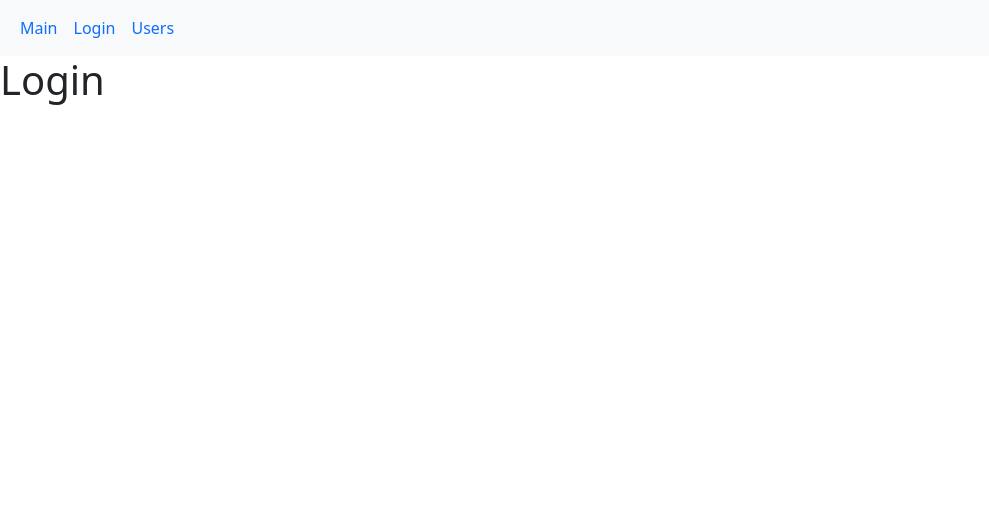
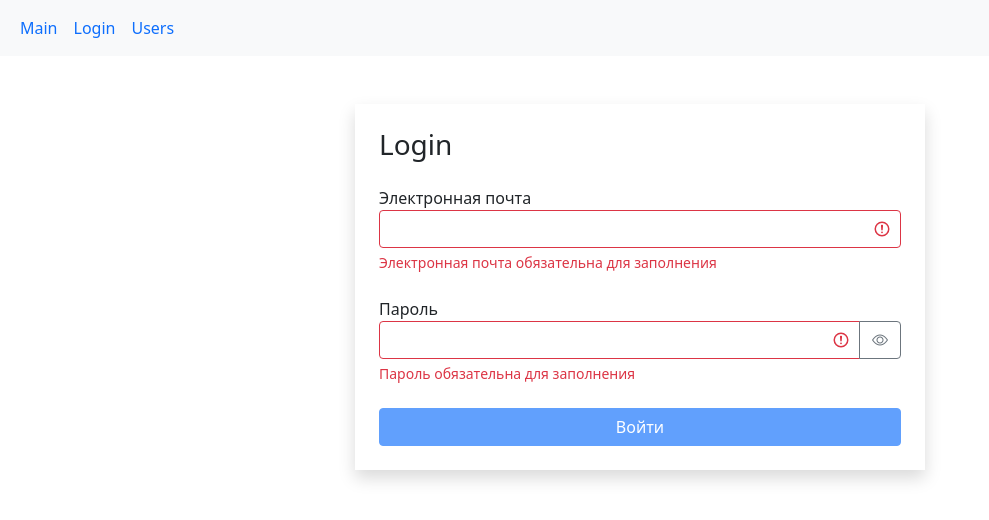
Before and after one commit to sashamx/fast-company, a React (Create React App) app: page /login in a window 1280 px wide. Shown: the top 520 px of the page, without its empty margins (0-989 px from the left). Built offline with nearby package versions, Linux system fonts and the light colour scheme.

Commit message:
Задание: Формы. Часть 1

```diff
--- /dev/null
+++ b/src/app/components/textField.jsx
@@ -0,0 +1,59 @@
+import React, { useState } from "react";
+import PropTypes from "prop-types";
+
+const TextField = ({ label, name, value, onChange, type, error }) => {
+    const [showPassword, setShowPassword] = useState(false);
+
+    const getInputClass = () => {
+        return "form-control" + (error ? " is-invalid" : "");
+    };
+
+    const toogleShowPassword = () => {
+        setShowPassword((prevState) => !prevState);
+    };
+    return (
+        <div className="mb-4">
+            <label htmlFor={name}>{label}</label>
+            <div className="input-group has-validation">
+                <input
+                    type={showPassword ? "text" : type}
+                    id={name}
+                    value={value}
+                    onChange={onChange}
+                    name={name}
+                    className={getInputClass()}
+                />
+
+                {type === "password" && (
+                    <button
+                        className="btn btn-outline-secondary"
+                        type="button"
+                        onClick={toogleShowPassword}
+                    >
+                        <i
+                            className={
+                                "bi bi-eye" + (showPassword ? "-slash" : "")
+                            }
+                        ></i>
+                    </button>
+                )}
+                {error && <div className="invalid-feedback">{error}</div>}
+            </div>
+        </div>
+    );
+};
+
+TextField.defaultProps = {
+    type: "text"
+};
+
+TextField.propTypes = {
+    label: PropTypes.string,
+    name: PropTypes.string,
+    value: PropTypes.string,
+    type: PropTypes.string,
+    onChange: PropTypes.func,
+    error: PropTypes.string
+};
+
+export default TextField;
--- a/src/app/components/users.jsx
+++ b/src/app/components/users.jsx
@@ -8,17 +8,19 @@
 import { useParams } from "react-router-dom";
 import UserPage from "./userPage";
 import _ from "lodash";
+import TextField from "./textField";
 
 const Users = () => {
     const [currentPage, setCurrentPage] = useState(1);
     const [professions, setProfessions] = useState();
     const [selectedProf, setSelectedProf] = useState();
     const [sortBy, setSortBy] = useState({ path: "name", order: "asc" });
-    const pageSize = 4;
+    const pageSize = 2;
 
     const [users, setUsers] = useState();
 
     const params = useParams();
+    const [resultSearch, setResultSearch] = useState("");
 
     useEffect(() => {
         api.users.default.fetchAll().then((data) => setUsers(data));
@@ -38,12 +40,18 @@
         );
     };
 
+    const handleSearch = ({ target }) => {
+        setResultSearch(target.value.toLowerCase());
+        setSelectedProf();
+    };
+
     useEffect(() => {
         api.professions.fetchAll().then((data) => setProfessions(data));
     }, []);
 
     const handleProfessionSelect = (item) => {
         setSelectedProf(item);
+        setResultSearch("");
     };
 
     const handlePageChange = (pageIndex) => {
@@ -52,22 +60,33 @@
 
     useEffect(() => {
         setCurrentPage(1);
-    }, [selectedProf]);
+    }, [selectedProf, resultSearch]);
 
     if (params.id) {
         return <UserPage id={params.id} />;
     }
 
     if (users) {
-        const filtredUsers = selectedProf
-            ? users.filter((user) => _.isEqual(user.profession, selectedProf))
-            : users;
+        let filtredUsers = [];
+        if (resultSearch.trim().length === 0) {
+            filtredUsers = selectedProf
+                ? users.filter((user) =>
+                      _.isEqual(user.profession, selectedProf)
+                  )
+                : users;
+        } else {
+            filtredUsers = users.filter((user) =>
+                new RegExp(resultSearch, "g").test(user.name.toLowerCase())
+            );
+        }
+
         const count = filtredUsers.length;
         const sortedUsers = _.orderBy(
             filtredUsers,
             [sortBy.path],
             [sortBy.order]
         );
+
         const usersCrop = paginate(sortedUsers, currentPage, pageSize);
 
         const clearFilter = () => {
@@ -99,6 +118,12 @@
                 </div>
                 <div className="d-flex flex-column">
                     <SearchStatus length={count} />
+                    <TextField
+                        label={"Поиск"}
+                        name={"search"}
+                        value={resultSearch}
+                        onChange={handleSearch}
+                    />
                     {count > 0 && (
                         <UserTable
                             users={usersCrop}
--- a/src/app/layouts/login.jsx
+++ b/src/app/layouts/login.jsx
@@ -1,7 +1,90 @@
-import React from "react";
+import React, { useEffect, useState } from "react";
+import TextField from "../components/textField";
+import { validator } from "../utils/validator";
 
 const Login = () => {
-    return <h1>Login</h1>;
+    const [data, setData] = useState({ email: "", password: "" });
+    const [errors, setErrors] = useState({});
+
+    const validatorGonfig = {
+        email: {
+            isRequired: {
+                message: "Электронная почта обязательна для заполнения"
+            },
+            isEmail: {
+                message: "Email введен не коректно"
+            }
+        },
+        password: {
+            isRequired: {
+                message: "Пароль обязательна для заполнения"
+            },
+            isCapitalSymbol: {
+                message: "Пароль должен содержать хотя бы одну заглавную букву"
+            },
+            isContainDigit: {
+                message: "Пароль должен содержать хотя бы одно число"
+            },
+            min: {
+                message: "Пароль должен состоять из 8 символов",
+                value: 8
+            }
+        }
+    };
+
+    useEffect(() => {
+        validate();
+    }, [data]);
+
+    const validate = () => {
+        const errors = validator(data, validatorGonfig);
+        setErrors(errors);
+        return Object.keys(errors).length === 0;
+    };
+
+    const isValid = Object.keys(errors).length === 0;
+
+    const handleSubmit = (e) => {
+        e.preventDefault();
+        console.log(e);
+    };
+
+    const handleChange = ({ target }) => {
+        setData((prevState) => ({ ...prevState, [target.name]: target.value }));
+    };
+
+    return (
+        <div className="container mt-5">
+            <div className="row">
+                <div className="col-md-6 offset-md-3 shadow p-4">
+                    <h3 className="mb-4">Login</h3>
+                    <form onSubmit={handleSubmit}>
+                        <TextField
+                            label={"Электронная почта"}
+                            name={"email"}
+                            value={data.email}
+                            onChange={handleChange}
+                            error={errors.email}
+                        />
+                        <TextField
+                            label={"Пароль"}
+                            name={"password"}
+                            value={data.password}
+                            onChange={handleChange}
+                            type={"password"}
+                            error={errors.password}
+                        />
+                        <button
+                            className="btn btn-primary w-100 mx-auto"
+                            disabled={!isValid}
+                        >
+                            Войти
+                        </button>
+                    </form>
+                </div>
+            </div>
+        </div>
+    );
 };
 
 export default Login;
--- /dev/null
+++ b/src/app/utils/validator.js
@@ -0,0 +1,48 @@
+export function validator(data, config) {
+    const errors = {};
+
+    function vailidate(validateMethod, data, config) {
+        let statusValidate;
+        switch (validateMethod) {
+            case "isRequired":
+                if (data.trim() === "") return config.message;
+                break;
+            case "isEmail":
+                {
+                    const emailRegExp = /^\S+@\S+\.\S+$/g;
+                    statusValidate = !emailRegExp.test(data);
+                }
+                break;
+            case "isCapitalSymbol":
+                {
+                    const capitalSymbol = /[A-Z]+/g;
+                    statusValidate = !capitalSymbol.test(data);
+                }
+                break;
+            case "isContainDigit":
+                {
+                    const containDigit = /\d+/g;
+                    statusValidate = !containDigit.test(data);
+                }
+                break;
+            case "min": {
+                statusValidate = data.length < config.value;
+                break;
+            }
+        }
+        if (statusValidate) return config.message;
+    }
+    for (const fieldName in data) {
+        for (const validateMethod in config[fieldName]) {
+            const error = vailidate(
+                validateMethod,
+                data[fieldName],
+                config[fieldName][validateMethod]
+            );
+            if (error && !errors[fieldName]) {
+                errors[fieldName] = error;
+            }
+        }
+    }
+    return errors;
+}
```
Also changed, not shown: .eslintrc.js.
